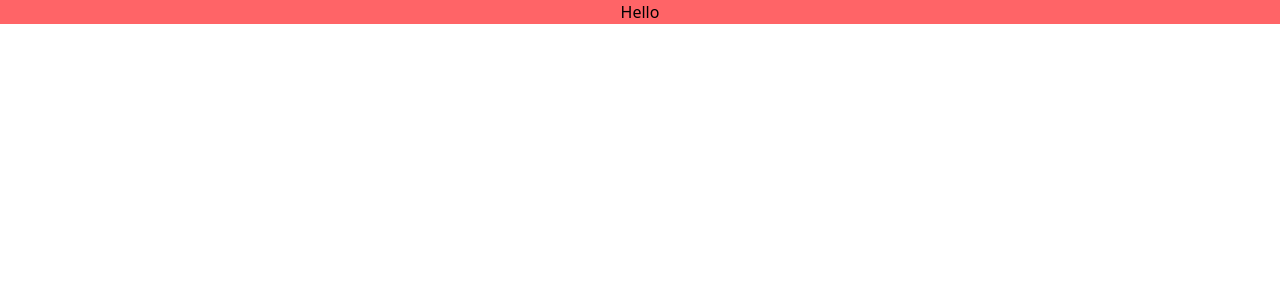
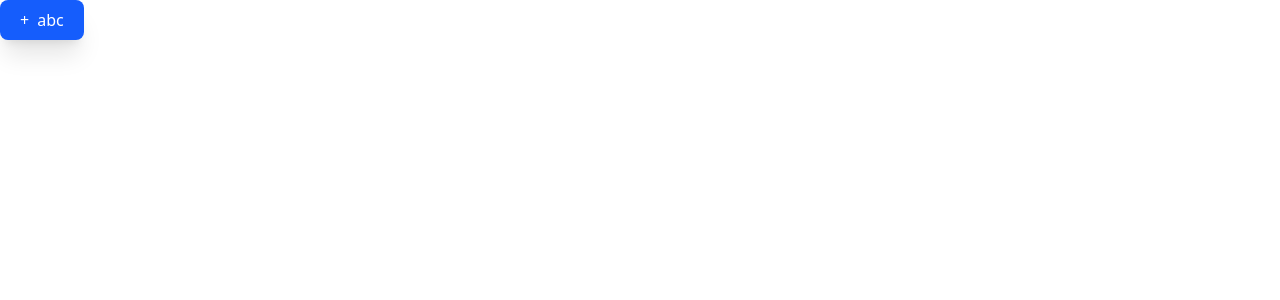
Before and after one commit to kiran-11123/Brainly, a React app in the folder frontend/: page / in a window 1280 px wide. Shown: the top 300 px of the page. Built offline with nearby package versions, Linux system fonts and the light colour scheme; the HTML template or start-up script is replaced by a standard one.

Commit message:
created button component

```diff
--- a/frontend/src/App.tsx
+++ b/frontend/src/App.tsx
@@ -1,14 +1,20 @@
-import { useState } from 'react'
-import reactLogo from './assets/react.svg'
-import viteLogo from '/vite.svg'
+
 import './App.css'
+import { Button } from './components/ui/Button'
 
 function App() {
-  const [count, setCount] = useState(0)
+
 
   return (
     <div>
-      <h1 className='text-center bg-red-400'>Hello</h1>
+
+      <Button
+         variant="primary"
+         startIcon="+"
+        text="abc"
+        size="md"
+        onClick={() => alert("Button clicked!")}
+        />
     </div>
   )
 }
--- a/frontend/src/components/ui/Button.tsx
+++ b/frontend/src/components/ui/Button.tsx
@@ -0,0 +1,50 @@
+
+interface ButtonProps{
+
+    variant: "primary" | "secondary";
+    size:"sm" | "md" | "lg";
+    text : string;
+    startIcon?:any;
+    endIcon?: any;
+    onClick :()=>void;
+
+
+}
+
+
+export const Button =(props:ButtonProps)=>{
+
+    const{variant,size,text,startIcon , endIcon  ,onClick} = props;
+
+    //Tailwind classes for Variant
+
+    const VariantClass : Record<string,string> ={
+
+        primary : "bg-blue-600 text-white hover:bg-700",
+        secondary :"bg-gray-200 text-gray-800 hover:bg-gray-300"
+
+    }
+
+    const sizeClasses:Record<string,string>={
+
+        sm:"px-4 py-1 text-sm",
+        md:"px-5 py-2 text-base",
+        lg:"px-6 py-3 text-lg"
+
+    }
+
+
+  return (
+
+
+     <button type="button" onClick={onClick}  className={`inline-flex items-center gap-2 rounded-lg shadow-xl font-medium transition-colors duration-200 ${VariantClass[variant]} ${sizeClasses[size]}`}>
+
+         {startIcon && <span>{startIcon}</span>}
+      {text}
+      {endIcon && <span>{endIcon}</span>}
+    </button>
+
+
+
+  )
+}
```
